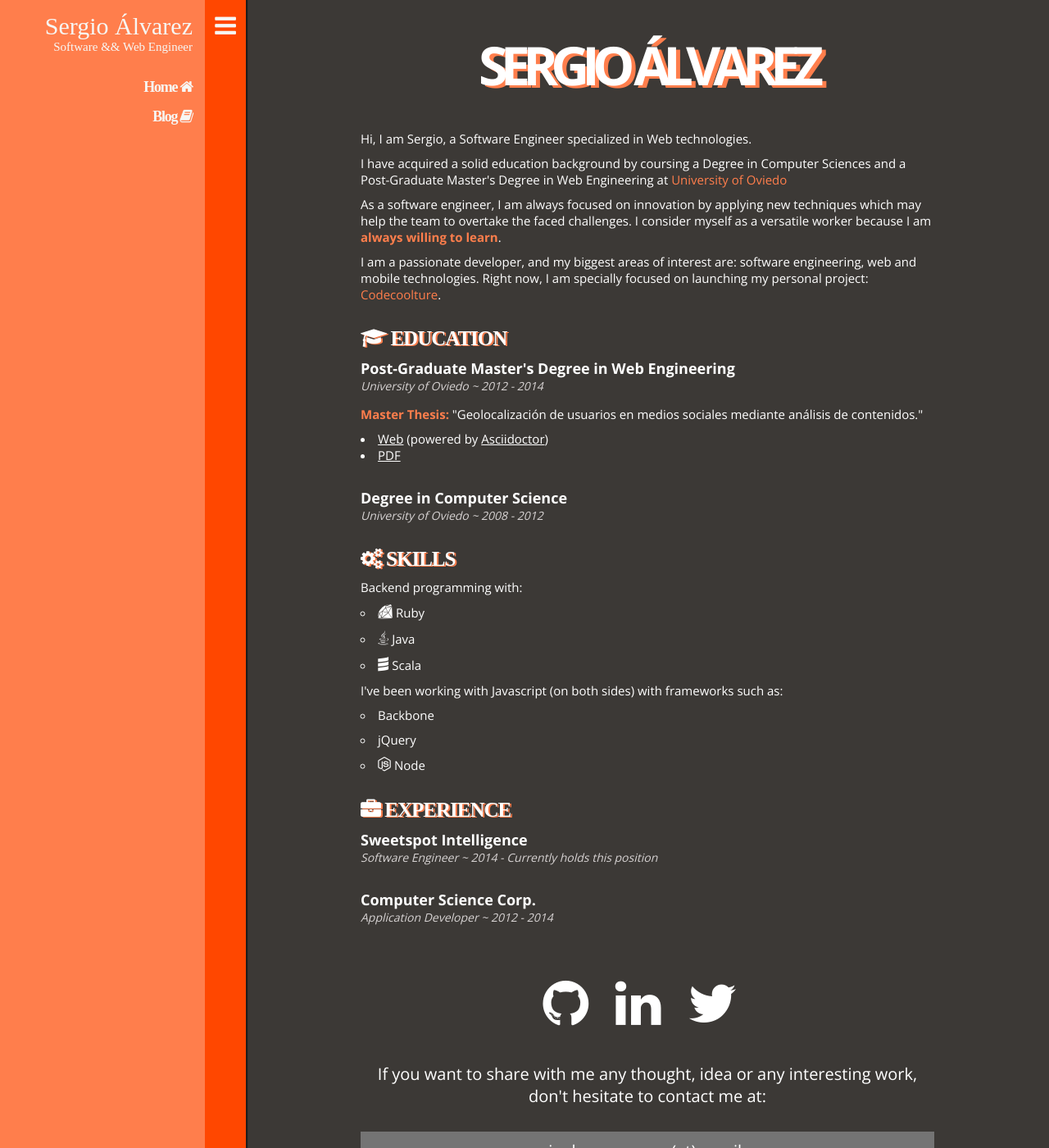
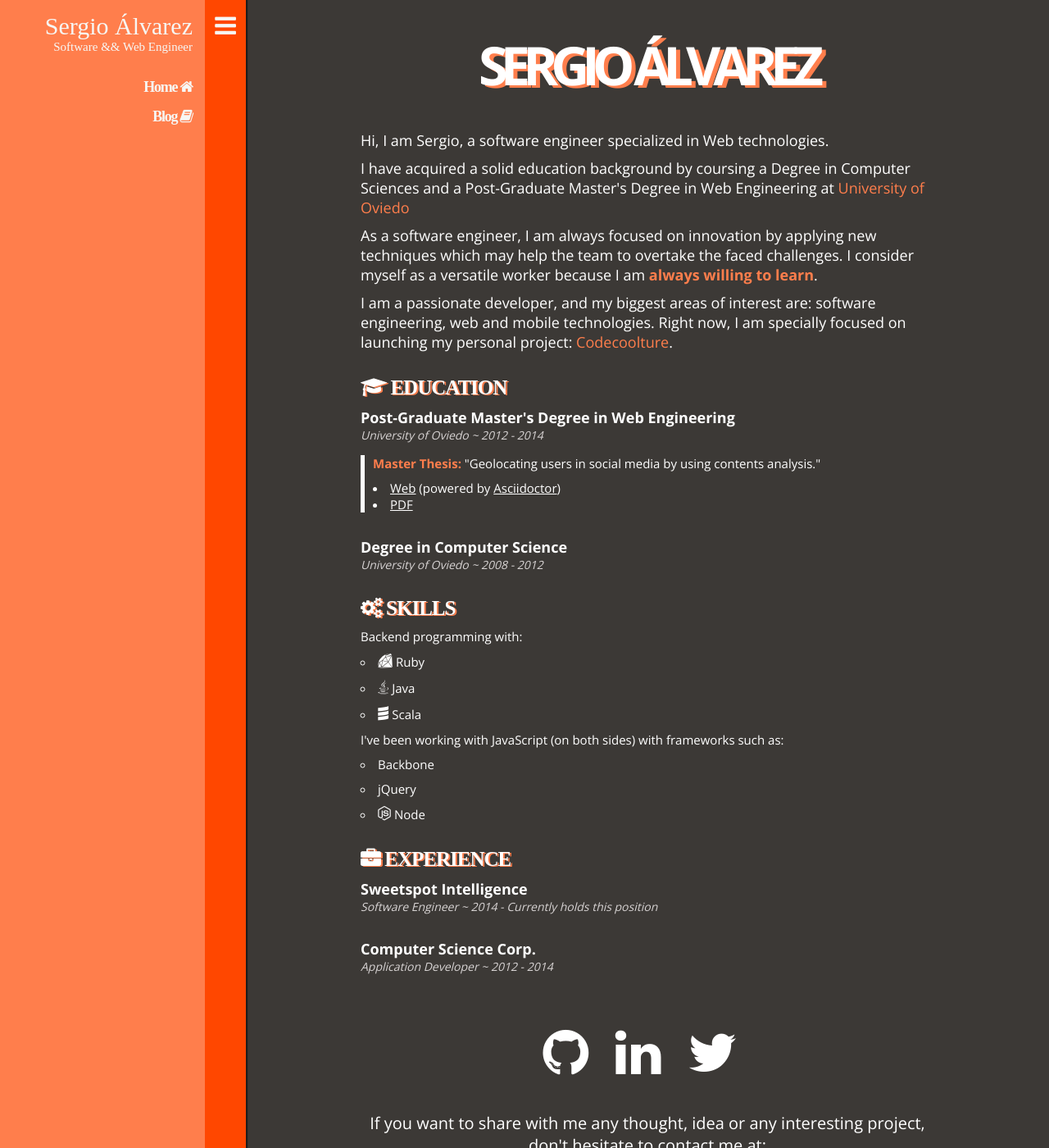
Before and after one commit to sergioalvz/sergioalvz.github.io, a Jekyll site: the page built from index.html, in a window 1280 px wide and 1400 px high. Shown: the whole window at 82% size. Built offline with Jekyll 4.4.1, drawn with Linux system fonts in a browser that asks for light colours; nearby versions of some CDN libraries; some web fonts are replaced; Markdown is read by kramdown in place of the engine named in the settings.

Commit message:
Apply @dcarral corrections

```diff
--- a/css/main.css
+++ b/css/main.css
@@ -138,7 +138,7 @@ strong { color: #FF7E4C; }
 
 .home .summary p {
   text-align: left;
-  font-size: 15px;
+  font-size: 18px;
 }
 
 .home .content-wrapper .mail {
@@ -179,6 +179,11 @@ strong { color: #FF7E4C; }
 
 .home .resume > div {
   margin-bottom: 30px;
+}
+
+.home .resume > div > div section {
+  border-left: 5px solid white;
+  padding-left: 10px;
 }
 
 .home .resume > div > div > h4 {
--- a/index.html
+++ b/index.html
@@ -8,7 +8,7 @@ code_name: home
     <h3>Sergio Álvarez</h3>
 
     <section class="summary">
-      <p>Hi, I am Sergio, a Software Engineer specialized in Web technologies.</p>
+      <p>Hi, I am Sergio, a software engineer specialized in Web technologies.</p>
 
       <p>I have acquired a solid education background by coursing a Degree in Computer Sciences and a Post-Graduate Master's Degree in Web Engineering at <a target="blank" href="http://www.uniovi.es/en/inicio">University of Oviedo</a></p>
 
@@ -29,7 +29,7 @@ code_name: home
             <span>University of Oviedo ~ 2012 - 2014</span>
           </header>
           <section>
-            <p><strong>Master Thesis:</strong> "Geolocalización de usuarios en medios sociales mediante análisis de contenidos."</p>
+            <p><strong>Master Thesis:</strong> "Geolocating users in social media by using contents analysis."</p>
             <ul>
               <li>
                 <a href="/doc/master-thesis/" title="Web version for the Master Thesis documentation powered by Asciidoctor">Web</a> (powered by <a href="http://asciidoctor.org/" title="Asciidoctor web" target="blank">Asciidoctor</a>)
@@ -62,7 +62,7 @@ code_name: home
             <li><i class="icon-java"></i> Java</li>
             <li><i class="icon-scala"></i> Scala</li>
           </ul>
-          <li>I've been working with Javascript (on both sides) with frameworks such as: </li>
+          <li>I've been working with JavaScript (on both sides) with frameworks such as: </li>
           <ul>
             <li>Backbone</li>
             <li>jQuery</li>
@@ -108,7 +108,7 @@ code_name: home
     </li>
   </ul>
 
-  <p>If you want to share with me any thought, idea or any interesting work, don't hesitate to contact me at: </p>
+  <p>If you want to share with me any thought, idea or any interesting project, don't hesitate to contact me at: </p>
   <p class="mail">sergioalvarezsuarez (at) gmail.com</p>
   <p>Sergio Álvarez Suárez, 2014.</p>
 </section>
```
